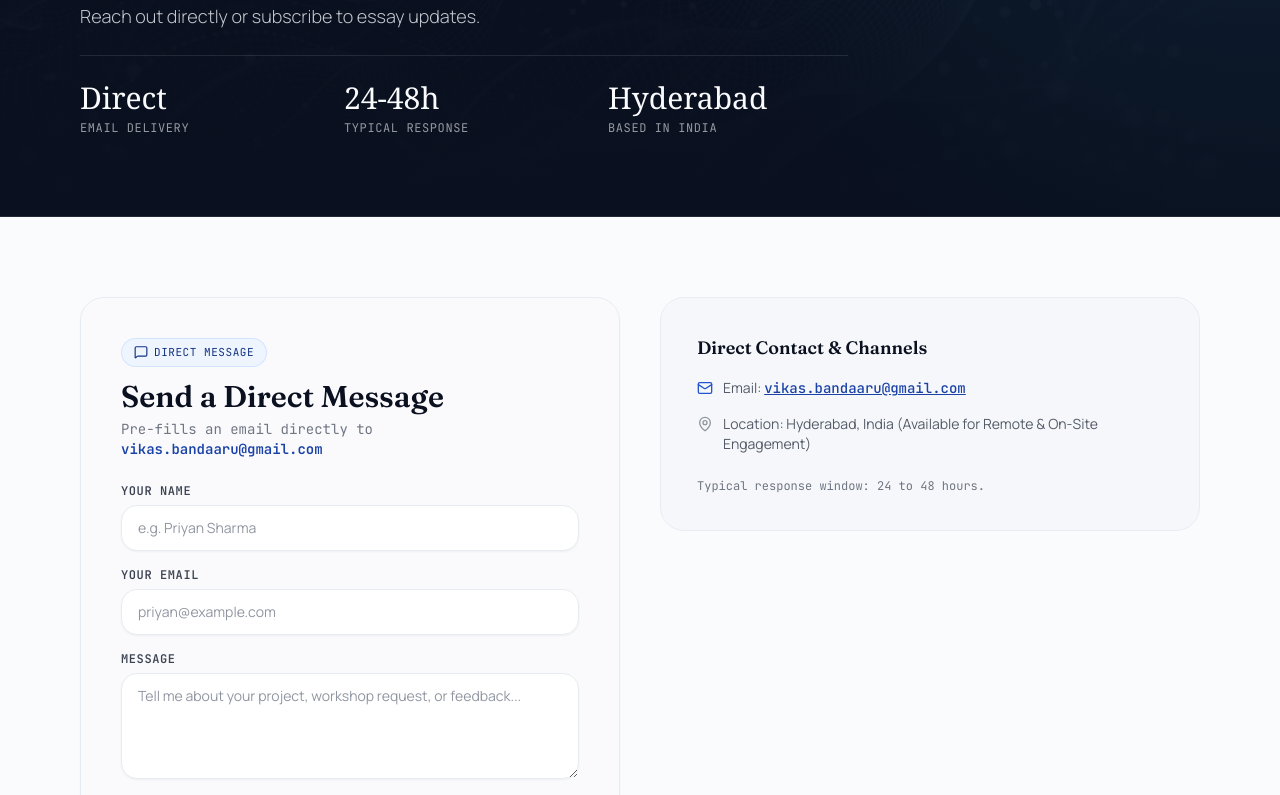
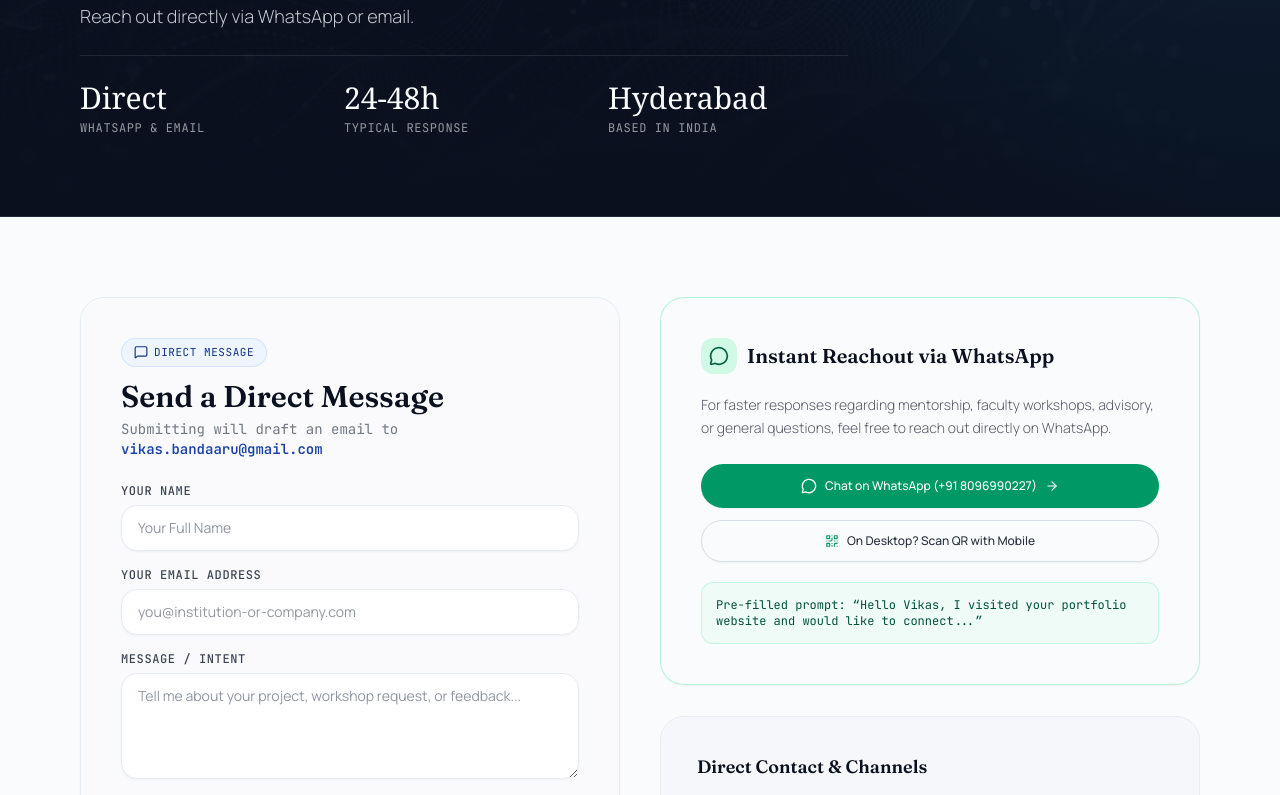
Before and after one commit to vikas-bandaru/my-portfolio, a Next.js app: page /contact in a window 1280 px wide. Shown: the part 385-1180 px from the top of the page. Built offline with nearby package versions, Linux system fonts and the light colour scheme.

Commit message:
feat: rename navbar button to Get in Touch and add WhatsApp reachout with QR modal on contact page

```diff
--- a/app/contact/page.tsx
+++ b/app/contact/page.tsx
@@ -1,12 +1,38 @@
 "use client";
 
 import { useState, type FormEvent } from "react";
-import { Mail, CheckCircle, Send, MapPin, Sparkles, MessageSquare } from "lucide-react";
+import {
+  Mail,
+  CheckCircle,
+  Send,
+  MapPin,
+  Sparkles,
+  MessageSquare,
+  MessageCircle,
+  QrCode,
+  X,
+  ExternalLink,
+  ArrowRight,
+} from "lucide-react";
 import EditorialSubpageHero from "@/components/EditorialSubpageHero";
 import Reveal from "@/components/Reveal";
 
+// WhatsApp Configuration
+const WHATSAPP_PHONE = "918096990227";
+const WHATSAPP_GENERAL_MESSAGE =
+  "Hello Vikas, I visited your portfolio website and would like to connect with you regarding [Mentorship / Faculty Training / LogicSims / Advisory].";
+
+const WHATSAPP_LINK = `https://wa.me/${WHATSAPP_PHONE}?text=${encodeURIComponent(
+  WHATSAPP_GENERAL_MESSAGE
+)}`;
+
+const WHATSAPP_QR_URL = `https://api.qrserver.com/v1/create-qr-code/?size=240x240&margin=12&data=${encodeURIComponent(
+  WHATSAPP_LINK
+)}`;
+
 export default function ContactPage() {
   const [formSubmitted, setFormSubmitted] = useState(false);
+  const [showQrModal, setShowQrModal] = useState(false);
 
   const [name, setName] = useState("");
   const [email, setEmail] = useState("");
@@ -28,10 +54,10 @@ export default function ContactPage() {
         badgeDotColor="bg-primary-400"
         title="Get in Touch:"
         titleHighlight="Start a Conversation"
-        description="Have a question about education reform, LogicSims, speaking, or consulting? Reach out directly or subscribe to essay updates."
+        description="Have a question about education reform, LogicSims, speaking, or consulting? Reach out directly via WhatsApp or email."
         bgImage="/images/editorial/hero-network.webp"
         stats={[
-          { value: "Direct", label: "Email Delivery" },
+          { value: "Direct", label: "WhatsApp & Email" },
           { value: "24-48h", label: "Typical Response" },
           { value: "Hyderabad", label: "Based in India" },
         ]}
@@ -52,32 +78,33 @@ export default function ContactPage() {
                   Send a Direct Message
                 </h2>
                 <p className="text-xs sm:text-sm font-mono text-foreground-500">
-                  Pre-fills an email directly to{" "}
-                  <span className="font-semibold text-primary-700">vikas.bandaaru@gmail.com</span>
+                  Submitting will draft an email to <span className="text-primary-700 font-semibold">vikas.bandaaru@gmail.com</span>
                 </p>
               </div>
 
               {formSubmitted ? (
-                <div className="p-6 bg-emerald-50 border border-emerald-200/80 rounded-2xl text-emerald-900 text-sm flex items-start gap-3 shadow-xs">
-                  <CheckCircle className="w-5 h-5 text-emerald-600 shrink-0 mt-0.5" />
-                  <div className="space-y-1">
-                    <p className="font-heading font-semibold text-emerald-950">Email client opened!</p>
-                    <p className="text-xs text-emerald-800 leading-relaxed font-light">
-                      Your message draft has been opened in your email app. If it didn&apos;t open automatically, feel free to email{" "}
-                      <a href="mailto:vikas.bandaaru@gmail.com" className="underline font-medium">
-                        vikas.bandaaru@gmail.com
-                      </a>{" "}
-                      directly.
-                    </p>
+                <div className="p-8 bg-emerald-50 border border-emerald-200 rounded-2xl text-center space-y-3">
+                  <div className="w-12 h-12 bg-emerald-100 text-emerald-700 rounded-full flex items-center justify-center mx-auto">
+                    <CheckCircle className="w-6 h-6" />
                   </div>
+                  <h3 className="font-heading font-semibold text-lg text-emerald-950">
+                    Email Client Triggered
+                  </h3>
+                  <p className="text-xs sm:text-sm text-emerald-800 leading-relaxed font-light">
+                    If your email client didn&apos;t open automatically, you can write directly to{" "}
+                    <strong className="font-mono text-emerald-950">vikas.bandaaru@gmail.com</strong>.
+                  </p>
+                  <button
+                    onClick={() => setFormSubmitted(false)}
+                    className="mt-2 text-xs font-mono underline text-emerald-800 hover:text-emerald-950"
+                  >
+                    Send another message
+                  </button>
                 </div>
               ) : (
                 <form onSubmit={handleContactSubmit} className="space-y-4">
-                  <div>
-                    <label
-                      htmlFor="contact-name"
-                      className="block text-xs font-mono font-semibold uppercase tracking-wider text-foreground-700 mb-1.5"
-                    >
+                  <div className="space-y-1.5">
+                    <label htmlFor="contact-name" className="block text-xs font-mono uppercase tracking-wider text-foreground-700 font-medium">
                       Your Name
                     </label>
                     <input
@@ -86,17 +113,14 @@ export default function ContactPage() {
                       value={name}
                       onChange={(e) => setName(e.target.value)}
                       required
-                      placeholder="e.g. Priyan Sharma"
+                      placeholder="Your Full Name"
                       className="w-full px-4 py-3 text-sm bg-white border border-background-200 rounded-2xl focus:outline-none focus:ring-2 focus:ring-primary-500 focus:border-primary-500 transition-all text-foreground-950 placeholder:text-foreground-400 shadow-xs"
                     />
                   </div>
 
-                  <div>
-                    <label
-                      htmlFor="contact-email"
-                      className="block text-xs font-mono font-semibold uppercase tracking-wider text-foreground-700 mb-1.5"
-                    >
-                      Your Email
+                  <div className="space-y-1.5">
+                    <label htmlFor="contact-email" className="block text-xs font-mono uppercase tracking-wider text-foreground-700 font-medium">
+                      Your Email Address
                     </label>
                     <input
                       type="email"
@@ -104,17 +128,14 @@ export default function ContactPage() {
                       value={email}
                       onChange={(e) => setEmail(e.target.value)}
                       required
-                      placeholder="priyan@example.com"
+                      placeholder="you@institution-or-company.com"
                       className="w-full px-4 py-3 text-sm bg-white border border-background-200 rounded-2xl focus:outline-none focus:ring-2 focus:ring-primary-500 focus:border-primary-500 transition-all text-foreground-950 placeholder:text-foreground-400 shadow-xs"
                     />
                   </div>
 
-                  <div>
-                    <label
-                      htmlFor="contact-message"
-                      className="block text-xs font-mono font-semibold uppercase tracking-wider text-foreground-700 mb-1.5"
-                    >
-                      Message
+                  <div className="space-y-1.5">
+                    <label htmlFor="contact-message" className="block text-xs font-mono uppercase tracking-wider text-foreground-700 font-medium">
+                      Message / Intent
                     </label>
                     <textarea
                       id="contact-message"
@@ -140,9 +161,53 @@ export default function ContactPage() {
             </div>
           </Reveal>
 
-          {/* Newsletter Signup & Direct Info */}
+          {/* Right Column: WhatsApp Quick Connect & Direct Channels */}
           <div className="space-y-8">
+            {/* WhatsApp Quick Connect Card */}
             <Reveal delay={120}>
+              <div className="rounded-3xl border border-emerald-200/80 bg-background-50/90 p-7 sm:p-9 md:p-10 shadow-xs space-y-5">
+                <div className="flex items-center gap-2.5 text-foreground-950 font-heading font-semibold text-xl">
+                  <div className="w-9 h-9 rounded-xl bg-emerald-100 text-emerald-800 flex items-center justify-center shrink-0">
+                    <MessageCircle className="w-5 h-5" />
+                  </div>
+                  <span>Instant Reachout via WhatsApp</span>
+                </div>
+
+                <p className="text-sm text-foreground-600 leading-relaxed font-light">
+                  For faster responses regarding mentorship, faculty workshops, advisory, or general questions, feel free to reach out directly on WhatsApp.
+                </p>
+
+                <div className="space-y-3 pt-1">
+                  <a
+                    href={WHATSAPP_LINK}
+                    target="_blank"
+                    rel="noopener noreferrer"
+                    className="w-full inline-flex items-center justify-center gap-2 px-6 py-3.5 rounded-full bg-emerald-600 text-white font-medium text-xs hover:bg-emerald-700 transition-all shadow-xs"
+                    id="contact-whatsapp-btn"
+                  >
+                    <MessageCircle className="w-4 h-4" />
+                    <span>Chat on WhatsApp (+91 8096990227)</span>
+                    <ArrowRight className="w-3.5 h-3.5" />
+                  </a>
+
+                  <button
+                    type="button"
+                    onClick={() => setShowQrModal(true)}
+                    className="w-full inline-flex items-center justify-center gap-2 px-5 py-3 rounded-full border border-background-300 bg-background-50 hover:bg-background-100 text-foreground-800 text-xs font-medium transition-all shadow-xs cursor-pointer"
+                  >
+                    <QrCode className="w-3.5 h-3.5 text-emerald-600" />
+                    <span>On Desktop? Scan QR with Mobile</span>
+                  </button>
+                </div>
+
+                <div className="p-3.5 rounded-xl bg-emerald-50/70 border border-emerald-200/60 text-xs text-emerald-900 font-mono">
+                  Pre-filled prompt: &ldquo;Hello Vikas, I visited your portfolio website and would like to connect...&rdquo;
+                </div>
+              </div>
+            </Reveal>
+
+            {/* Direct Details Card */}
+            <Reveal delay={160}>
               <div className="rounded-3xl border border-background-200 bg-background-100/60 p-7 sm:p-9 space-y-4 text-xs sm:text-sm text-foreground-600">
                 <h3 className="font-heading font-semibold text-lg text-foreground-950">
                   Direct Contact &amp; Channels
@@ -171,6 +236,65 @@ export default function ContactPage() {
           </div>
         </div>
       </div>
+
+      {/* Desktop QR Modal */}
+      {showQrModal && (
+        <div
+          className="fixed inset-0 z-50 flex items-center justify-center bg-black/60 backdrop-blur-sm p-4 animate-in fade-in duration-200"
+          onClick={() => setShowQrModal(false)}
+        >
+          <div
+            className="relative w-full max-w-sm rounded-3xl bg-background-50 border border-background-200 p-6 sm:p-7 shadow-2xl text-center space-y-4"
+            onClick={(e) => e.stopPropagation()}
+          >
+            <button
+              onClick={() => setShowQrModal(false)}
+              className="absolute top-4 right-4 p-1.5 rounded-full text-foreground-400 hover:text-foreground-700 hover:bg-background-200 transition-colors cursor-pointer"
+              aria-label="Close QR Modal"
+            >
+              <X className="w-4 h-4" />
+            </button>
+
+            <div className="space-y-1 pt-2">
+              <span className="font-mono text-[10px] uppercase tracking-wider text-emerald-700 font-semibold px-2.5 py-1 rounded-full bg-emerald-50 border border-emerald-200 inline-block">
+                WhatsApp Quick Connect
+              </span>
+              <h3 className="font-heading font-semibold text-xl text-foreground-950 pt-1">
+                Scan with your Phone
+              </h3>
+              <p className="text-xs text-foreground-600 leading-relaxed font-light">
+                Point your phone camera to chat directly on WhatsApp with the pre-filled inquiry.
+              </p>
+            </div>
+
+            {/* QR Image Container */}
+            <div className="p-4 rounded-2xl bg-white border border-background-200 inline-block mx-auto shadow-inner">
+              <img
+                src={WHATSAPP_QR_URL}
+                alt="Scan to Chat on WhatsApp"
+                width={200}
+                height={200}
+                className="w-48 h-48 rounded-lg"
+              />
+            </div>
+
+            <div className="space-y-2 pt-1">
+              <p className="font-mono text-xs text-foreground-700 font-semibold">
+                +91 8096990227
+              </p>
+              <a
+                href={WHATSAPP_LINK}
+                target="_blank"
+                rel="noopener noreferrer"
+                className="inline-flex items-center gap-1.5 text-xs text-emerald-700 hover:underline font-medium"
+              >
+                <span>Or open WhatsApp Web directly</span>
+                <ExternalLink className="w-3 h-3" />
+              </a>
+            </div>
+          </div>
+        </div>
+      )}
     </div>
   );
 }
--- a/components/Navbar.tsx
+++ b/components/Navbar.tsx
@@ -95,7 +95,7 @@ export default function Navbar() {
             href="/contact"
             className="hidden md:inline-flex items-center gap-2 px-4 py-2 rounded-md bg-primary-500 text-background-50 text-sm font-semibold whitespace-nowrap transition-colors duration-300 hover:bg-primary-600 shadow-xs"
           >
-            Start a Conversation
+            Get in Touch
             <ArrowRight className="w-4 h-4" />
           </Link>
           <button
@@ -139,7 +139,7 @@ export default function Navbar() {
             onClick={() => setMenuOpen(false)}
             className="mt-5 inline-flex w-full items-center justify-center gap-2 px-4 py-3 rounded-md bg-primary-500 text-background-50 text-sm font-semibold"
           >
-            Start a Conversation
+            Get in Touch
             <ArrowRight className="w-4 h-4" />
           </Link>
         </nav>
```
